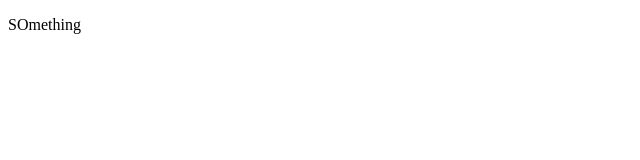
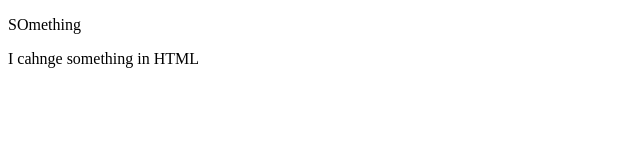
Before and after one commit to AllergyOat/git-tutorial, a plain HTML site: page index.html in a window 1280 px wide. Shown: the whole page, without its empty margins (0-640 px from the left). Drawn offline with Linux system fonts and the light colour scheme.

Commit message:
I add something in index.html

```diff
--- a/index.html
+++ b/index.html
@@ -7,5 +7,6 @@
 </head>
 <body>
     <div><p>SOmething</p></div>
+    <p>I cahnge something in HTML</p>
 </body>
 </html>
```
